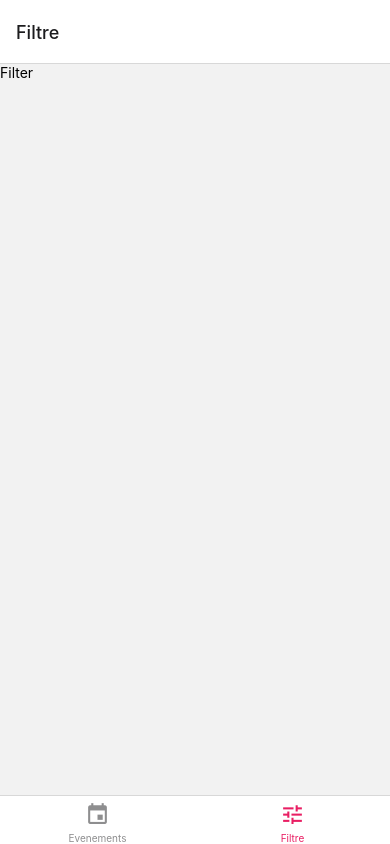
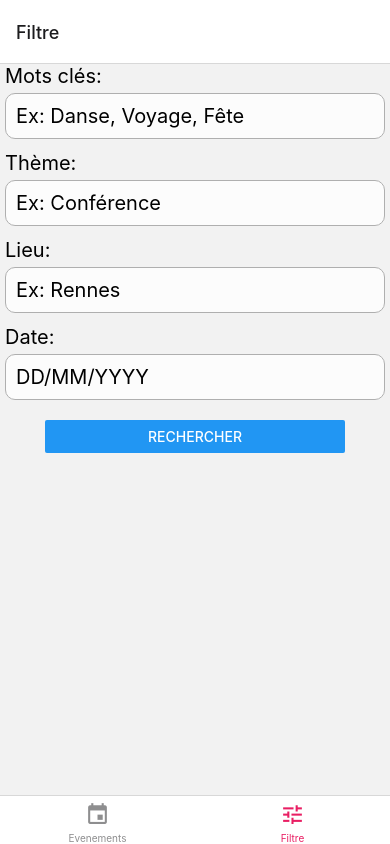
Before and after one commit to moussabah/mobile-app, a React Native app: screen /EventDetail in a window 390 px wide. Built offline with nearby package versions, Linux system fonts and the light colour scheme.

Commit message:
feat: filter screen ui

```diff
--- /dev/null
+++ b/components/CustomInput.jsx
@@ -0,0 +1,17 @@
+import React from 'react';
+import {Styles} from "../assets/styles/Styles";
+import {StyleSheet, TextInput} from "react-native";
+
+function CustomInput(props) {
+    return (
+        <TextInput onChange={props.onChange} style={{...Styles.input, ...styles.input, ...props.styles}} placeholder={props.placeholder}/>
+    );
+}
+
+const styles =  StyleSheet.create({
+    input: {
+        marginTop: 5,
+    },
+})
+
+export default CustomInput;
--- a/screens/EventScreen.jsx
+++ b/screens/EventScreen.jsx
@@ -47,9 +47,6 @@ function EventScreen({navigation}) {
 }
 
 const eventStyles = StyleSheet.create({
-    input: {
-        marginTop: 5,
-    },
     tagContainer: {
         marginTop: 5,
         paddingTop:1,
--- a/screens/FilterScreen.js
+++ b/screens/FilterScreen.js
@@ -1,12 +1,41 @@
-import React from 'react';
-import {Text, View} from "react-native";
+import React, {useState} from 'react';
+import {Button, ScrollView, StyleSheet, Text, View} from "react-native";
+import {Styles} from "../assets/styles/Styles";
+import CustomInput from "../components/CustomInput";
 
-function FilterScreen(props) {
+function FilterScreen({navigation}) {
+
+    const [keyword, setKeyword] = useState("");
+    const [theme, setTheme] = useState("");
+    const [location, setLocation] = useState("");
+    const [date, setDate] = useState("");
+
+    const onFilter = () => {
+        navigation.navigate("EventScreen")
+    }
+
     return (
-        <View>
-            <Text>Filter</Text>
-        </View>
+        <ScrollView style={Styles.container}>
+            <Text style={filterStyle.label}>Mots clés:</Text>
+            <CustomInput placeholder={"Ex: Danse, Voyage, Fête"} />
+            <Text style={{...filterStyle.label, paddingTop: 12,}}>Thème:</Text>
+            <CustomInput placeholder={"Ex: Conférence"}/>
+            <Text style={{...filterStyle.label, paddingTop: 12,}}>Lieu:</Text>
+            <CustomInput placeholder={"Ex: Rennes"} />
+            <Text style={{...filterStyle.label, paddingTop: 12,}}>Date:</Text>
+            <CustomInput placeholder={"DD/MM/YYYY"}/>
+            <View style={{paddingHorizontal: 40, paddingVertical: 20}}>
+                <Button title={"Rechercher"} onPress={onFilter}/>
+            </View>
+        </ScrollView>
     );
 }
 
+
+const filterStyle = StyleSheet.create({
+    label:{
+        fontSize: 20,
+    }
+})
+
 export default FilterScreen;
```
